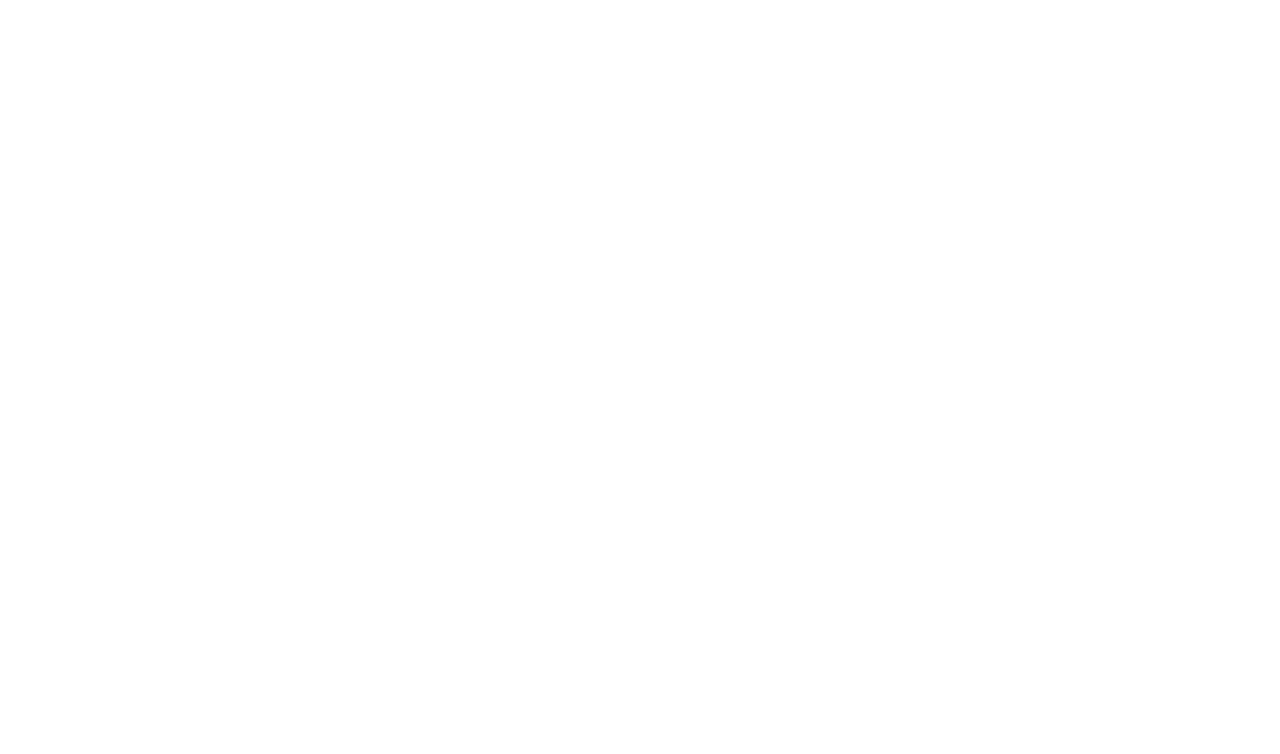
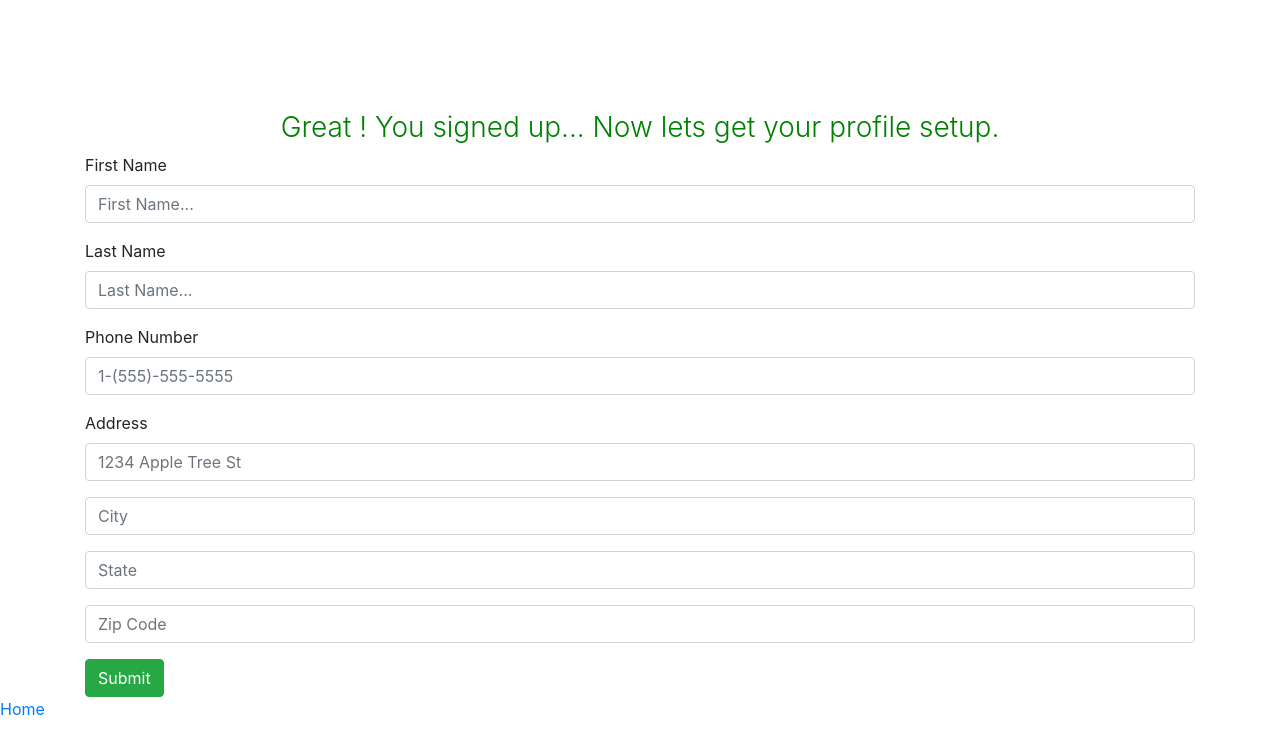
Before and after one commit to kids-fly/frontend, a React (Create React App) app: page /edit/1 in a window 1280 px wide. Shown: the top 754 px of the page. Built offline with nearby package versions, Linux system fonts and the light colour scheme.

Commit message:
pushing changes

```diff
--- a/src/components/App.jsx
+++ b/src/components/App.jsx
@@ -1,7 +1,7 @@
 import React, { useState } from "react";
 import ProfileForm from "./ProfileForm";
 import { Container } from "reactstrap";
-import { Route, Switch } from "react-router-dom";
+import { Route, Link } from "react-router-dom";
 import UserCard from "./UserCard";
 import uuidv1 from "uuid/v1";
 
@@ -13,17 +13,27 @@
     setUsers([...users, { ...person, id: id }]);
   };
 
-  console.log(users);
+  console.log("USERS IN USERS ARRAY IN APP JS PASSES TO USERCARD", users);
   return (
     <div>
       <Container>
-        <Switch>
-          <Route
-            exact
-            path="/profile/new"
-            render={props => <ProfileForm {...props} addPerson={addPerson} />}
-          />
-        </Switch>
+        <Route
+          exact
+          path="/profile/new"
+          render={props => (
+            <ProfileForm {...props} addPerson={addPerson} users={users} />
+          )}
+        />
+        <Route
+          path="/edit/:id"
+          render={props => {
+            const foundUser = users.find(
+              user => user.id === props.match.params.id
+            );
+            return <ProfileForm {...props} initialPerson={foundUser} />;
+          }}
+        />
+
         {users.map(user => {
           return (
             <Route
@@ -34,6 +44,7 @@
           );
         })}
       </Container>
+      <Link to="/profile/new">Home</Link>
     </div>
   );
 };
--- a/src/components/ProfileForm.jsx
+++ b/src/components/ProfileForm.jsx
@@ -1,6 +1,7 @@
 import React, { useState } from "react";
 import { Button, Form, FormGroup, Label, Input } from "reactstrap";
 import styled from "styled-components";
+import { Link } from "react-router-dom";
 
 const Title = styled.h3`
   color: green;
--- a/src/components/UserCard.jsx
+++ b/src/components/UserCard.jsx
@@ -8,26 +8,33 @@
   Button
 } from "reactstrap";
 import styled from "styled-components";
+import { Link } from "react-router-dom";
 
-const UserCard = user => {
-  console.log("PROPS IN USERCARD:", user);
+const StyleCard = styled.div`
+  margin-top: 20px;
+`;
+
+const UserCard = props => {
+  console.log("PROPS IN USERCARD:", props);
+  console.log("PROPS.USER", props.user);
   return (
     <div>
+      <StyleCard>
         <Card>
           <CardBody>
             <CardTitle>
-            {user.firstName} {user.lastName}
+              Name: {props.user.firstName} {props.user.lastName}
             </CardTitle>
-          <CardSubtitle>Address:</CardSubtitle>
+            <CardText>Phone Number: {props.user.phoneNumber}</CardText>
+            <CardSubtitle>Address: </CardSubtitle>
             <CardText>
-            {user.street}
-            {user.city}
-            {user.state}
-            {user.zipCode}
+              {props.user.street} <br />
+              {props.user.city}, {props.user.state} <br />
+              {props.user.zipCode}
             </CardText>
-          <Button>Button</Button>
           </CardBody>
         </Card>
+      </StyleCard>
     </div>
   );
 };
```
Lines whose indentation alone changed are shown as unchanged.
